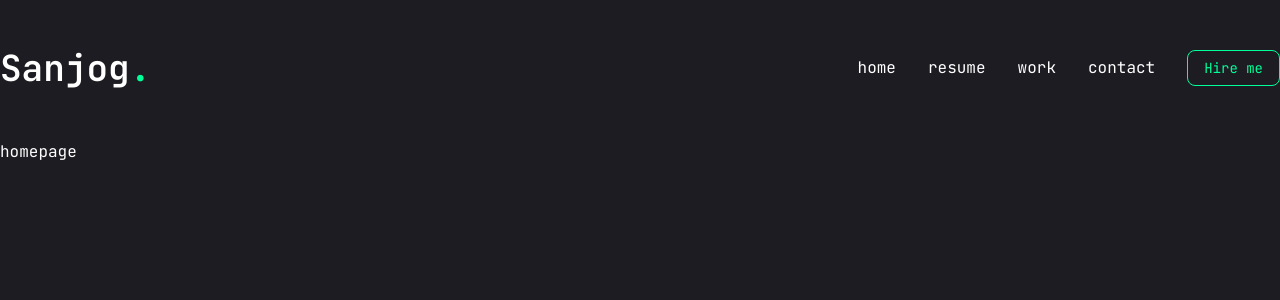
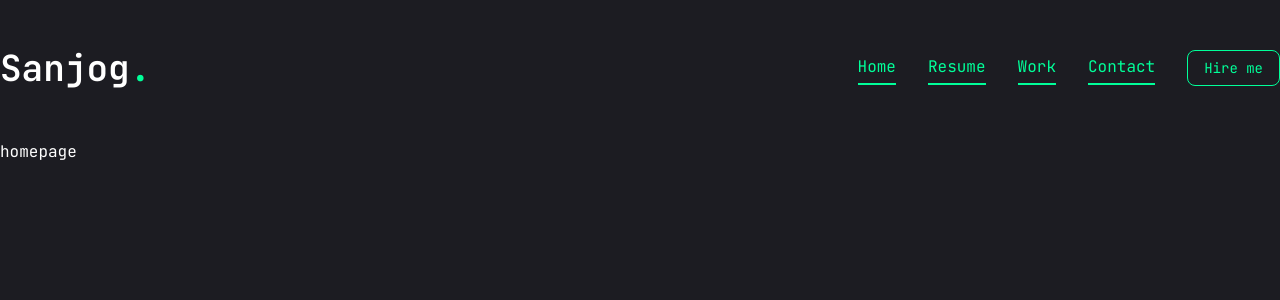
Before and after one commit to sanjogbhalla16/MyProfile, a Next.js app in the folder my-portfolio/: page / in a window 1280 px wide. Shown: the top 300 px of the page. Built offline with nearby package versions, Linux system fonts and the light colour scheme.

Commit message:
Making Changes in Nav

```diff
--- a/my-portfolio/src/components/Nav.tsx
+++ b/my-portfolio/src/components/Nav.tsx
@@ -20,7 +20,7 @@ const links = [
     path: "/",
   },
 ];
-// hi , today we do the changes
+
 const Nav = () => {
   const pathname = usePathname();
   console.log(pathname);
@@ -29,7 +29,13 @@ const Nav = () => {
     <nav className="flex gap-8">
       {links.map((link, index) => {
         return (
-          <Link href={link.path} key={index} className="">
+          <Link
+            href={link.path}
+            key={index}
+            className={`${
+              link.path === pathname && "text-accent border-b-2 border-accent"
+            } capitalize font-medium hover:text-accent transition-all`}
+          >
             {link.name}
           </Link>
         );
```
